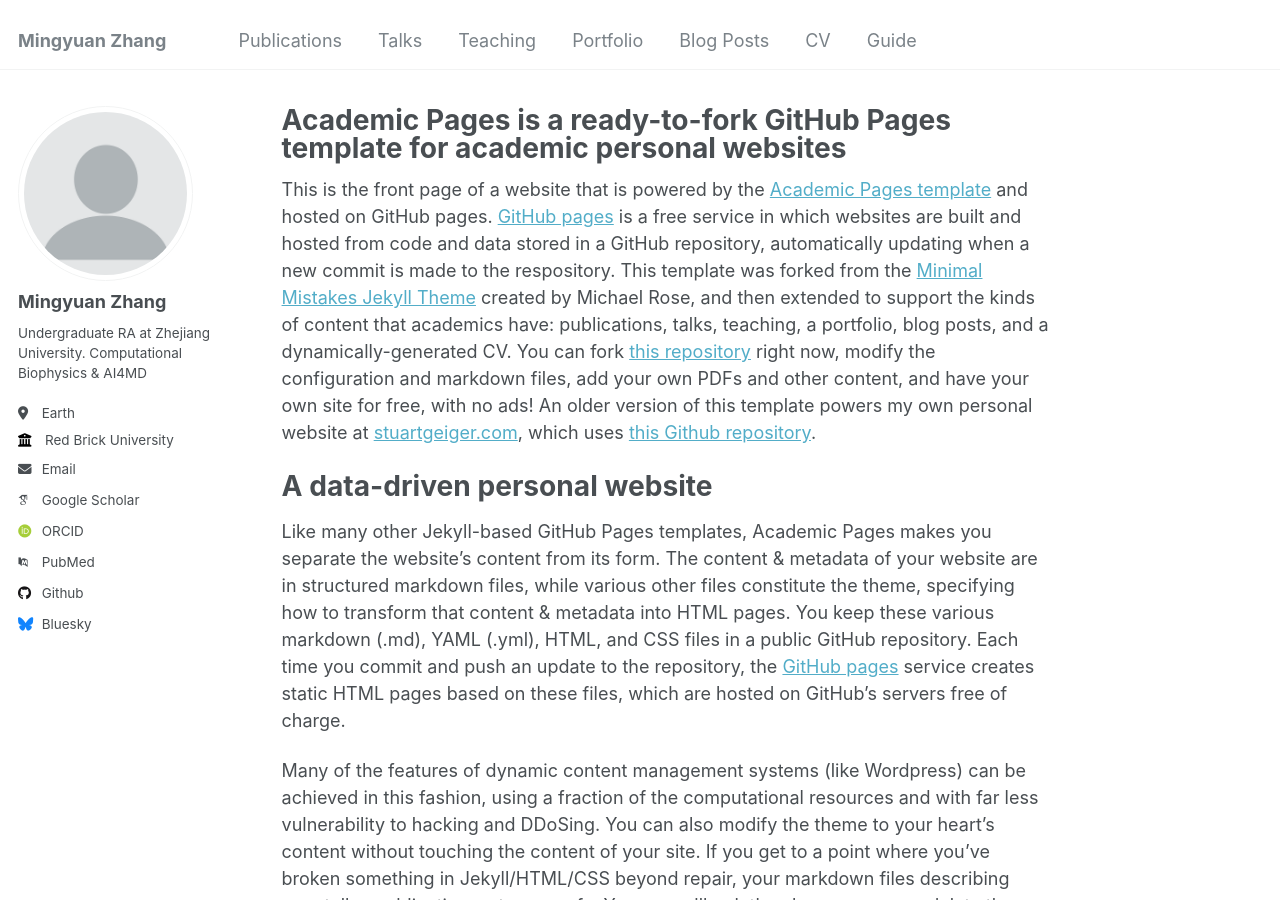
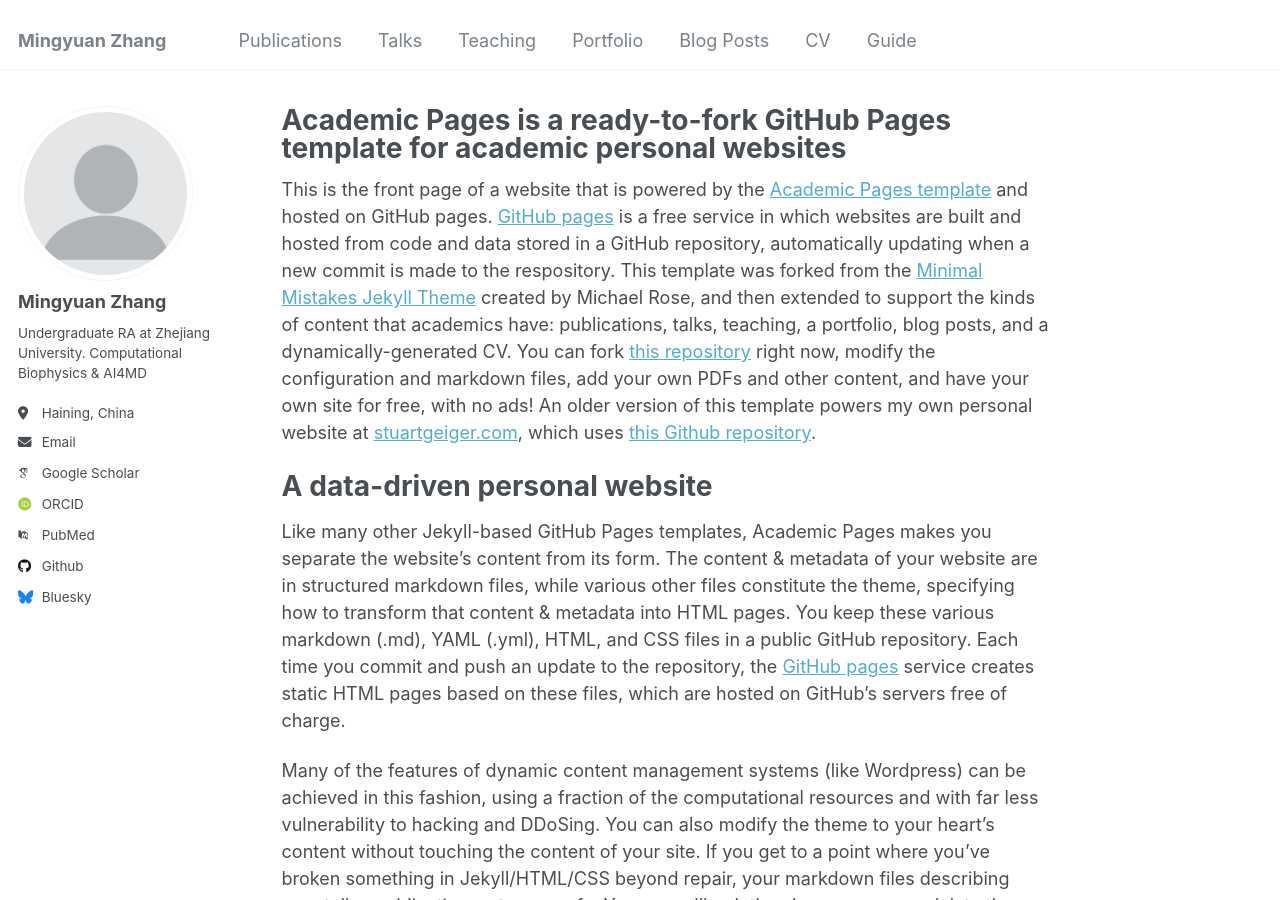
Before and after one commit to Mingyuan00/Mingyuan00.github.io, a Jekyll site: the page built from _pages/about.md, in a window 1280 px wide and 900 px high. Built offline with Jekyll 4.4.1, drawn with Linux system fonts in a browser that asks for light colours; some web fonts are replaced.

Commit message:
Update _config.yml

```diff
--- a/_config.yml
+++ b/_config.yml
@@ -25,10 +25,10 @@ author:
   name             : "Mingyuan Zhang"
   pronouns         : # example: "she/her"
   bio              : "Undergraduate RA at Zhejiang University. Computational Biophysics & AI4MD"
-  location         : "Earth"
-  employer         : "Red Brick University"
+  location         : "Haining, China"
+  employer         :
   uri              : # URL
-  email            : "none@example.org"
+  email            : "mingyuanzhang@zju.edu.cn"
 
   # Academic websites
   arxiv            : # URL - Update with the correct link to your profile
```
